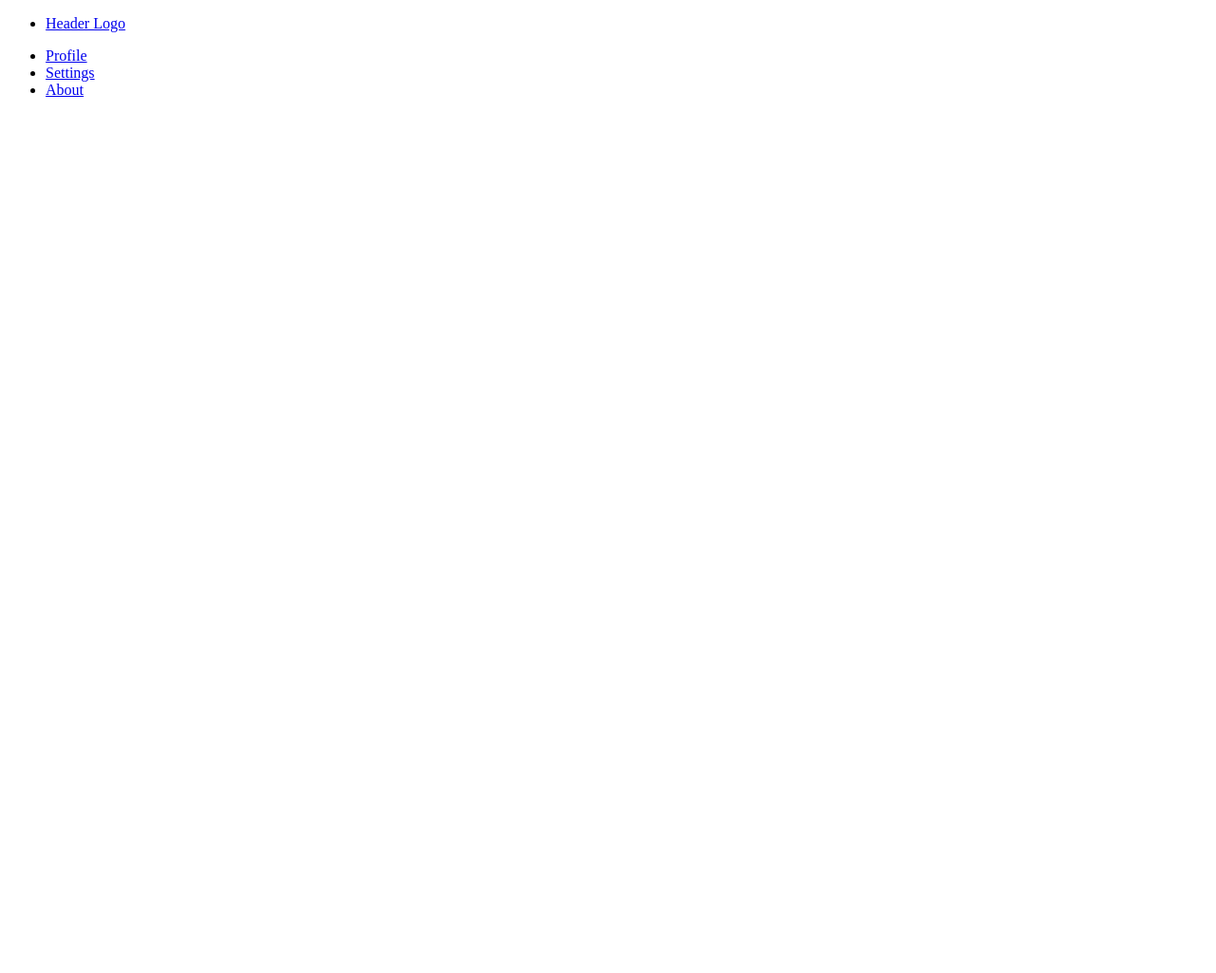
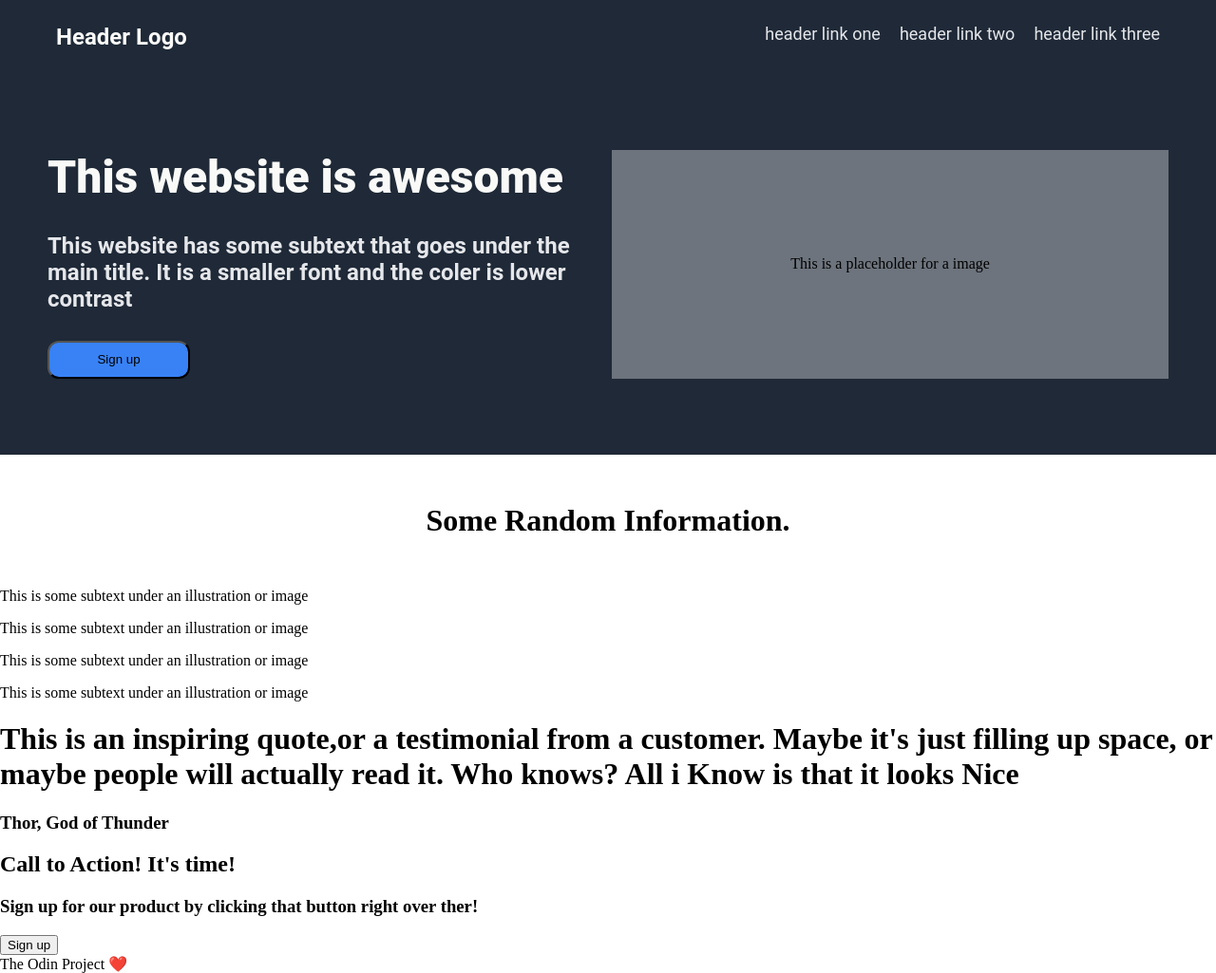
Before and after one commit to DinisAzPereira/landing-flexbox, a plain HTML site: page index.html in a window 1280 px wide. Shown: the whole page at 95% size. Before the commit the page ends 800 px from the top, so only its background shows below. Drawn offline with Linux system fonts and the light colour scheme.

Commit message:
First section completed

```diff
--- a/index.html
+++ b/index.html
@@ -1,11 +1,13 @@
 <!DOCTYPE html>
 <html lang="en">
+
 <head>
     <meta charset="UTF-8">
     <meta name="viewport" content="width=device-width, initial-scale=1.0">
     <title>Document</title>
     <link rel="stylesheet" href="styles.css">
 </head>
+
 <body>
     <div class="container">
         <div class="firstSection">
@@ -15,15 +17,67 @@
 
                 </ul>
                 <ul class="right-links">
-              <li><a href="#">Profile</a></li>
-              <li><a href="#">Settings</a></li>
-              <li><a href="#">About</a></li>
+                    <li><a href="#">header link one</a></li>
+                    <li><a href="#">header link two</a></li>
+                    <li><a href="#">header link three</a></li>
 
                 </ul>
             </div>
+            <div class="underHeader">
+            <div class="mainText">
+                <h1 class="heroMainText">This website is awesome</h1>
+                <h2 class="heroSubText">This website has some subtext that goes under the main title. It is a smaller font and the coler is
+                    lower contrast</h2>
+                <button class="signUpbutton" style="background-color: #3882f6; width: 150px; height: 40px; border-radius: 12px;"> Sign up </button>
+            </div class="rectangleContainer">
+                        <div class='rectangle' style=''> This is a placeholder for a image</div>
             </div>
 
 
+
+
+        </div>
+
+
+        <div class="secondSection">
+            <h1 class="randomInformation"> Some Random Information.</h1>
+
+            <div class="fourRandomThings">
+                <div class="box">
+                    <div class="square"></div>
+                    <p>This is some subtext under an illustration or image</p>
+                </div>
+                <div class="box">
+                    <div class="square"></div>
+                    <p>This is some subtext under an illustration or image</p>
+                </div>
+                <div class="box">
+                    <div class="square"></div>
+                    <p>This is some subtext under an illustration or image</p>
+                </div>
+                <div class="box">
+                    <div class="square"></div>
+                    <p>This is some subtext under an illustration or image</p>
+                </div>
+            </div>
+        </div>
+
+        <div class="thirdSection">
+            <h1 class="inspQuote">This is an inspiring quote,or a testimonial from a customer. Maybe it's just filling up space, or maybe people will actually read it. Who knows? All i Know is that it looks Nice</h1>
+            <h3 class="GodThunder"> Thor, God of Thunder</h3>
+        </div>
+
+        <div class="fourthSection">
+            <h2 class="callToAction"> Call to Action! It's time!</h2>
+            <h3 class="underCallToAction"> Sign up for our product by clicking that button right over ther!</h3>
+            <button class="signUpbutton"> Sign up </button>
+
+        </div>
+
+        <div class="footer">
+            The Odin Project ❤️
+          </div>
     </div>
 </body>
+
 </html>
--- a/styles.css
+++ b/styles.css
@@ -0,0 +1,124 @@
+body {
+    display: flex;
+    flex-direction: column;
+    min-height: 100VH;
+    min-width: 100VH;
+    margin: 0;
+
+}
+
+.firstSection {
+
+    display: flex;
+    flex-direction: column;
+    background-color: #1F2937;
+    align-items: center;
+}
+
+.header {
+    display: flex;
+    flex-direction: row;
+    justify-content: space-between;
+    max-width: 1180px;
+    width: 100%;
+
+}
+
+.left-links {
+    display: flex;
+    gap: 20px;
+    padding: 9px;
+
+}
+
+.right-links {
+    display: flex;
+    gap: 20px;
+    padding: 9px;
+}
+
+
+
+.underHeader {
+    display: flex;
+    flex-direction: row;
+    max-width: 1180px;
+    width: 100%;
+    margin-top: 80px ;
+    margin-bottom: 80px ;
+
+}
+
+
+.mainText {
+    display: flex;
+    gap: 10px;
+
+    flex-direction: column;
+    max-width: 60%;
+}
+
+
+-- second section
+
+
+-- SEPARACAO --
+
+.rectangleContainer {
+display: flex;
+    max-width: 40%;
+}
+
+ .rectangle {
+    display: flex;
+    justify-content: center;
+    align-items: center;
+    width: 100%;
+    min-height: 100%;
+background-color: #6d747d;
+
+ }
+
+
+ul {
+    list-style-type: none;
+
+}
+
+a {
+    text-decoration: none;
+}
+
+.left-links a {
+    font-family: 'Roboto';
+    font-weight: bold;
+    color: #F9FAF8;
+    font-size: 24px;
+}
+
+.right-links a {
+    font-family: 'Roboto';
+    color: #E5E7EB;
+    font-size: 18px;
+}
+
+.heroMainText {
+    font-family: 'Roboto';
+    font-size: 48px;
+    font-weight: 900;
+    color: #F9FAF8;
+    margin: 0;
+}
+
+.heroSubText {
+    color: #E5E7EB;
+    font-family: 'Roboto';
+}
+
+
+.randomInformation {
+    display: flex;
+    justify-content: center;
+
+    padding: 30px;
+}
```
Lines whose indentation alone changed are shown as unchanged.
